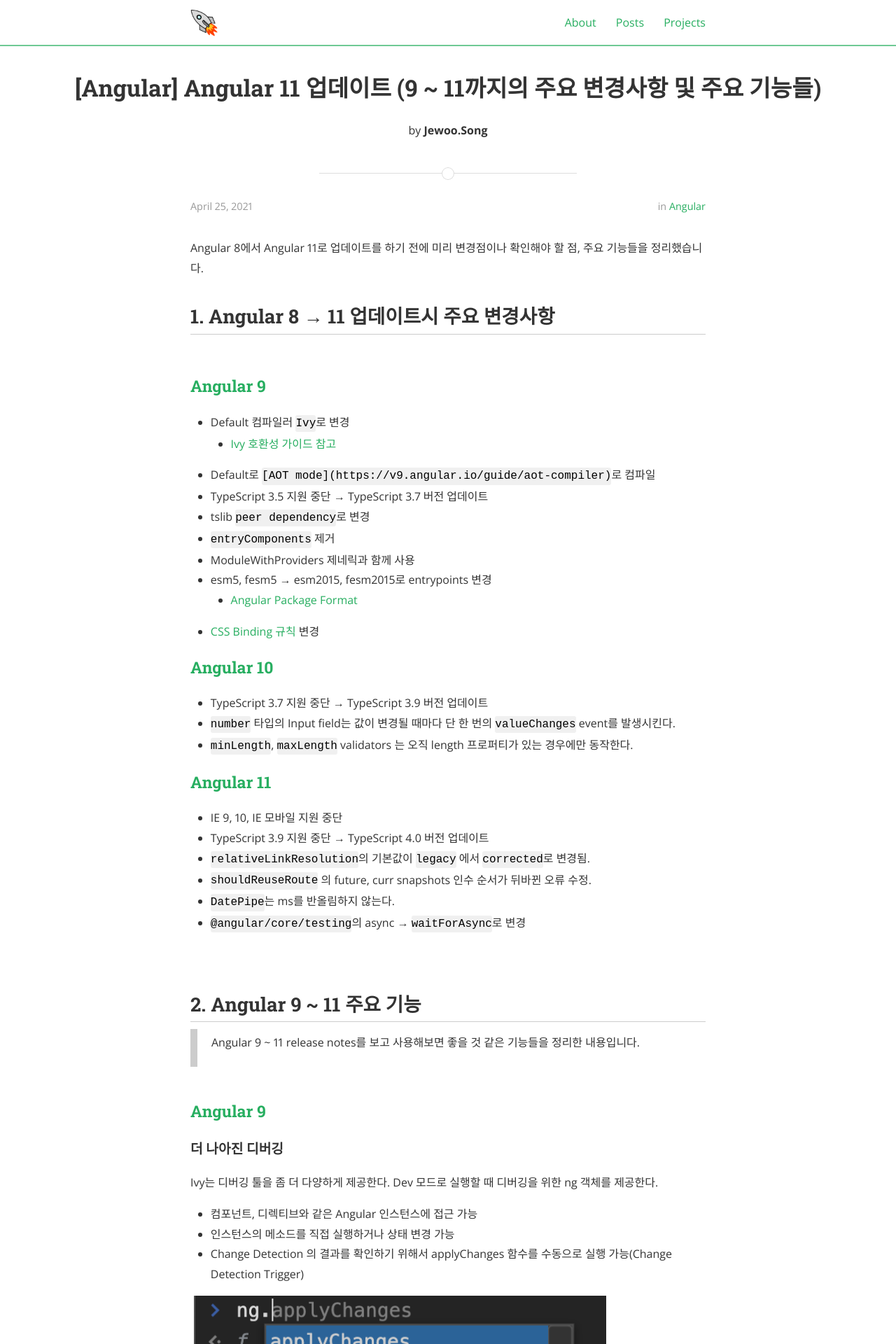
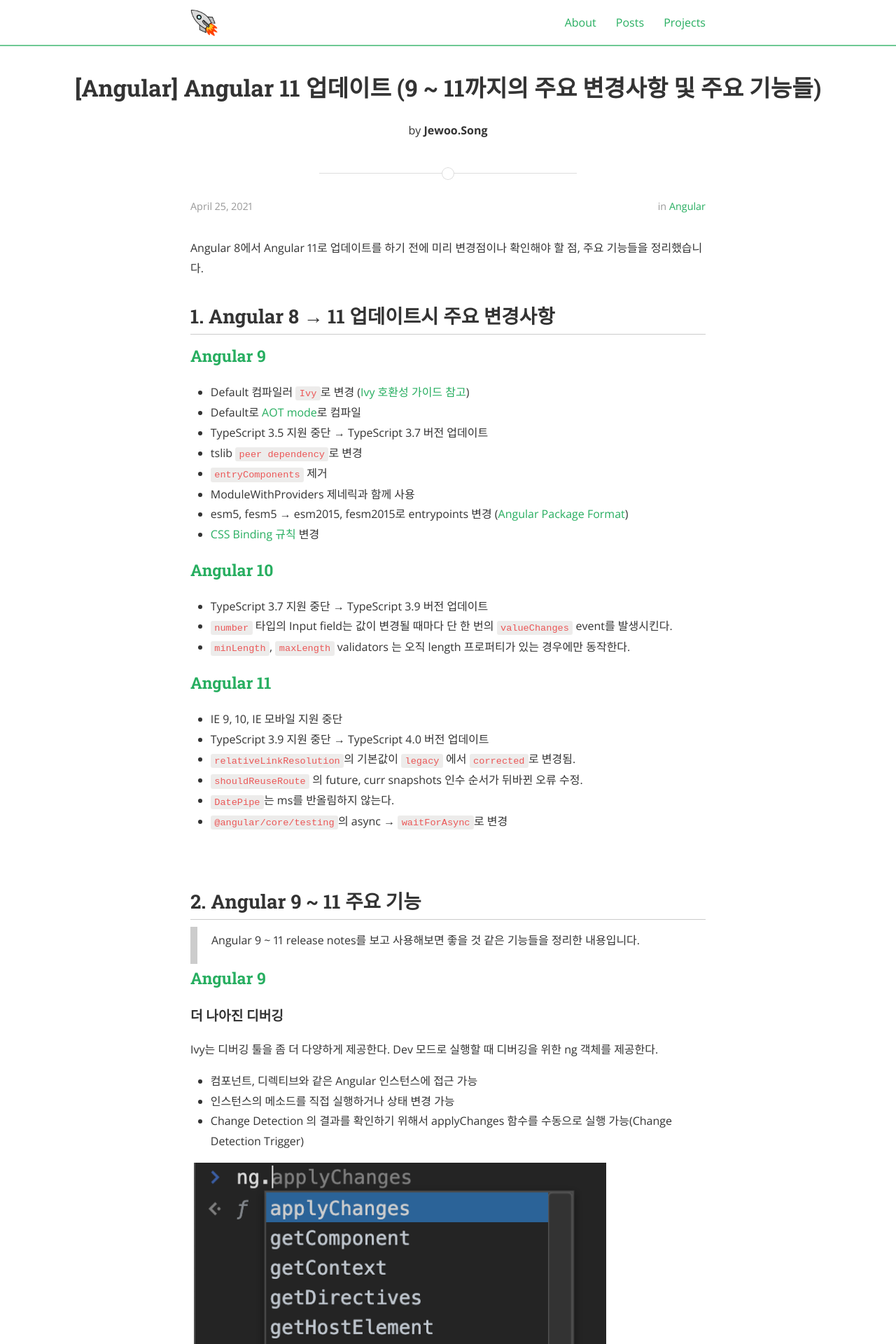
Before and after one commit to iamsjy17/iamsjy17.github.io, a Jekyll site: the page built from _posts/2021-04-25-angular11-update.md, in a window 1280 px wide. Shown: the top 1920 px of the page at 70% size. Built offline with Jekyll 4.4.1, drawn with Linux system fonts in a browser that asks for light colours; nearby versions of some CDN libraries; some web fonts are replaced; comment, search, counter and statistics services are not loaded.

Commit message:
post style 변경

````diff
--- a/_posts/2021-04-25-angular11-update.md
+++ b/_posts/2021-04-25-angular11-update.md
@@ -17,19 +17,15 @@
 
 ## 1. Angular 8 → 11 업데이트시 주요 변경사항
 
-<br/>
-
 ### [Angular 9](https://v9.angular.io/guide/updating-to-version-9)
 
-- Default 컴파일러 `Ivy`로 변경
-  - [Ivy 호환성 가이드 참고](https://angular.io/guide/ivy-compatibility)
-- Default로 `[AOT mode](https://v9.angular.io/guide/aot-compiler)`로 컴파일
+- Default 컴파일러 `Ivy`로 변경 ([Ivy 호환성 가이드 참고](https://angular.io/guide/ivy-compatibility))
+- Default로 [AOT mode](https://v9.angular.io/guide/aot-compiler)로 컴파일
 - TypeScript 3.5 지원 중단 → TypeScript 3.7 버전 업데이트
 - tslib `peer dependency`로 변경
 - `entryComponents` 제거
 - ModuleWithProviders 제네릭과 함께 사용
-- esm5, fesm5 → esm2015, fesm2015로 entrypoints 변경
-  - [Angular Package Format](https://docs.google.com/document/d/1CZC2rcpxffTDfRDs6p1cfbmKNLA6x5O-NtkJglDaBVs/preview)
+- esm5, fesm5 → esm2015, fesm2015로 entrypoints 변경 ([Angular Package Format](https://docs.google.com/document/d/1CZC2rcpxffTDfRDs6p1cfbmKNLA6x5O-NtkJglDaBVs/preview))
 - [CSS Binding 규칙](https://angular.io/guide/attribute-binding#styling-precedence) 변경
 
 ### [Angular 10](https://v10.angular.io/guide/updating-to-version-10)
@@ -52,8 +48,6 @@
 ## 2. Angular 9 ~ 11 주요 기능
 
 > Angular 9 ~ 11 release notes를 보고 사용해보면 좋을 것 같은 기능들을 정리한 내용입니다.
-
-<br/>
 
 ### [Angular 9](https://blog.angular.io/version-9-of-angular-now-available-project-ivy-has-arrived-23c97b63cfa3)
 
@@ -80,8 +74,6 @@
 템플릿 instruction으로 바로 이동할 수 있는 좀 더 유용한 스택을 볼 수 있다.
 
 ![img](/assets/img/angular/angular11update4.png)
-
-<br/>
 
 #### TypeScript 3.7 - Optional Chaning
 
@@ -140,8 +132,6 @@
 ng update @angular/core @angular/cli
 ```
 
-<br/>
-
 ### 주요 Check List
 
 - [x] Styling Binding 규칙 변경사항 확인
--- a/_sass/_layout.scss
+++ b/_sass/_layout.scss
@@ -29,10 +29,11 @@
 }
 
 code.highlighter-rouge {
-  color: #000;
-  background-color: #f0f0f0;
+  color: #EB5757;
+  background: rgba(135,131,120,0.15);
   border-radius: 3px;
-  padding: 0.2em 0;
+  font-size: 85%;
+  padding: 0.2em 0.4em;
 }
 
 blockquote {
````
